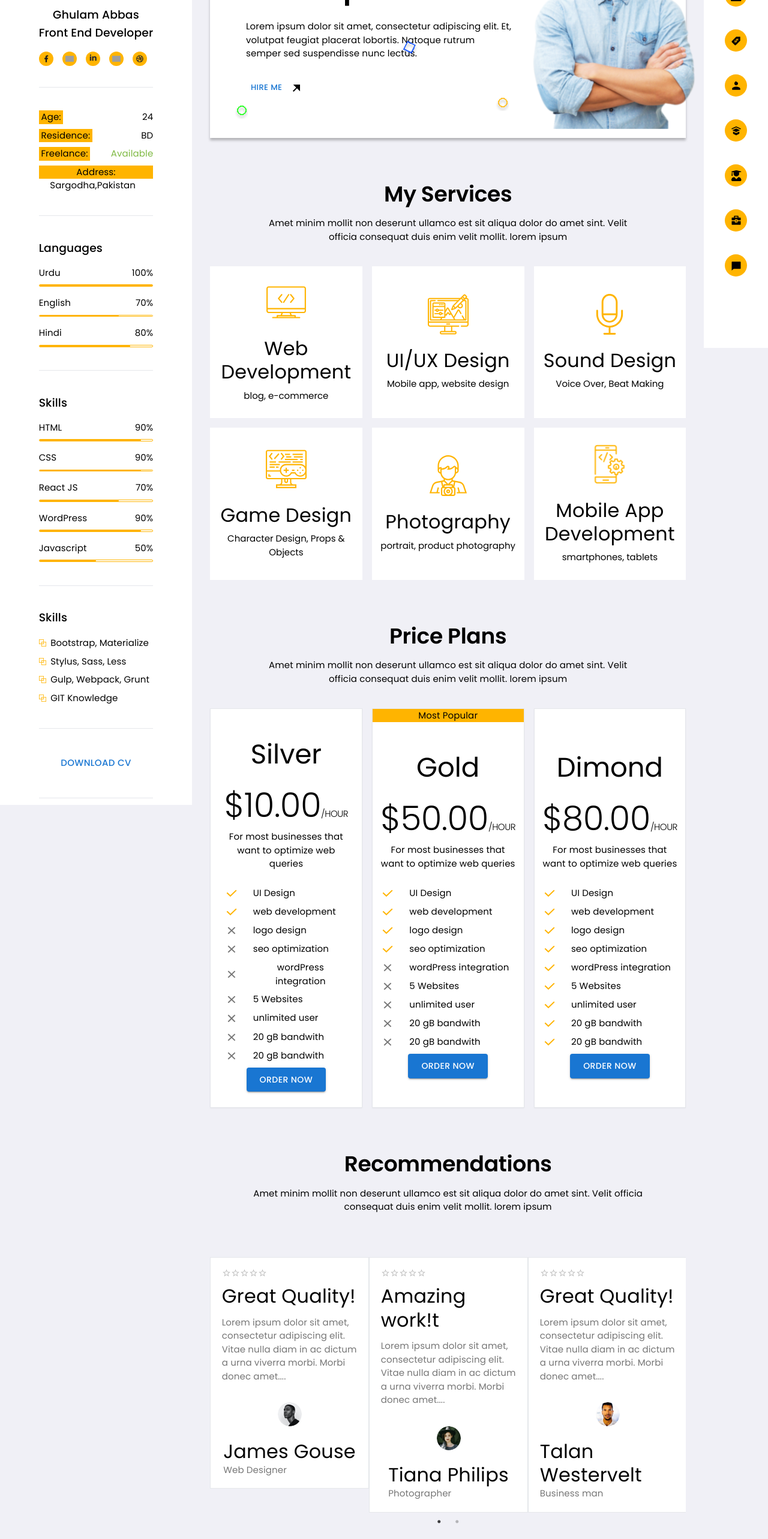
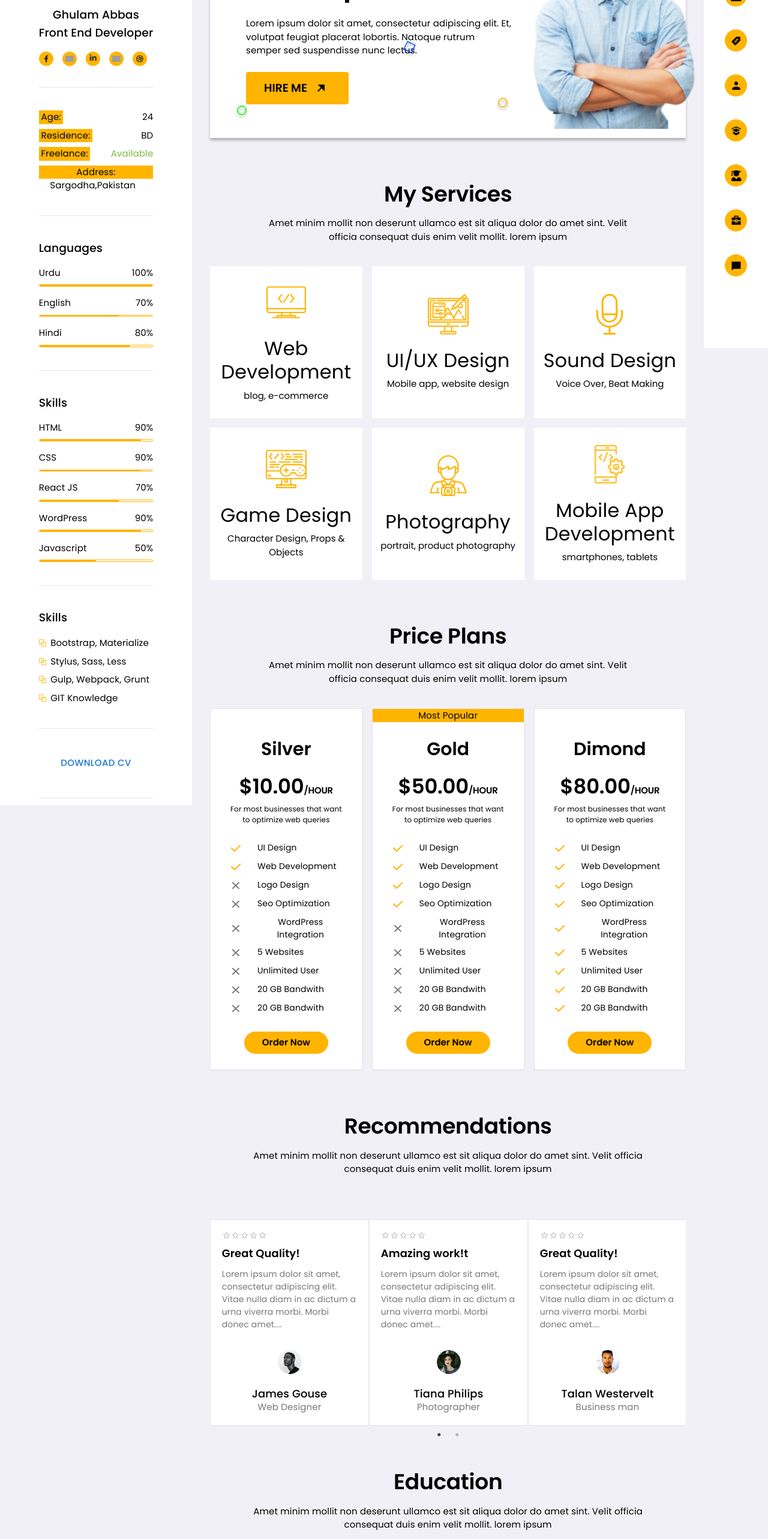
Before and after one commit to ghulamabbas01/portfolio-dev, a Next.js app: page / in a window 1280 px wide. Shown: the part 220-2786 px from the top of the page at 60% size. Built offline with nearby package versions, Linux system fonts and the light colour scheme; grey boxes are pictures that could not be loaded.

Commit message:
have some more changing

```diff
--- a/camponents/config.js
+++ b/camponents/config.js
@@ -3,27 +3,27 @@ export const soialIcon = [
   {
     id: 1,
     Image: "/left-sidebar-images/Icons-facebook.svg",
-    facebookUrl: "https://www.facebook.com/mrghulamabbas10",
+    socialLink: "https://www.facebook.com/mrghulamabbas10",
   },
   {
     id: 2,
     Image: "/left-sidebar-images/Icons-instagram.svg",
-    instagramUrl: "https://www.instagram.com/mrghulamabbas10",
+    socialLink: "https://www.instagram.com/mrghulamabbas10",
   },
   {
     id: 3,
     Image: "/left-sidebar-images/Icons-linkedin.svg",
-    linkedinUrl: "https://www.linkedin.com/in/ghulam-abbas-23a77b267",
+    socialLink: "https://www.linkedin.com/in/ghulam-abbas-23a77b267",
   },
   {
     id: 4,
     Image: "/left-sidebar-images/Icons-twitter.svg",
-    twitterUrl: "https://twitter.com/GhulamA58975965",
+    socialLink: "https://twitter.com/GhulamA58975965",
   },
   {
     id: 5,
     Image: "/left-sidebar-images/Icons-dribbble.svg",
-    dribbbleUrl: "https://www.facebook.com/mrghulamabbas10",
+    socialLink: "https://www.facebook.com/mrghulamabbas10",
   },
 ];
 
--- a/camponents/leftSide/index.jsx
+++ b/camponents/leftSide/index.jsx
@@ -45,7 +45,7 @@ const RightSidebar = () => {
             {soialIcon?.map((data) => (
               <Box key={data?.id}>
                 <Link
-                  href={`${data?.facebookUrl}`}
+                  href={`${data?.socialLink}`}
                   className="social-Icon"
                   target="_blank">
                   <Image
--- a/camponents/main/Hero.jsx
+++ b/camponents/main/Hero.jsx
@@ -2,9 +2,12 @@ import React from "react";
 // import next components
 import Image from "next/image";
 // import material ui
-import { Stack, Typography, Box, Grid, Button } from "@mui/material";
+import { Stack, Typography, Box, Grid } from "@mui/material";
+// import useRouter
+import { useRouter } from "next/router";
 
 const Hero = () => {
+  const router = useRouter();
   return (
     <Box className="Hero-component md:h-[450px]">
       <Grid
@@ -28,9 +31,10 @@ const Hero = () => {
               suspendisse nunc lectus.
             </Typography>
             <Box>
-              <Button
-                className="px-8 py-4 bg-[#FFB400] hover:bg-[#cf9817] font-semibold text-xl text-black"
-                endIcon={
+              <button
+                onClick={() => router.push("#")}
+                className="px-8 py-3 flex items-center gap-2 bg-[#FFB400] hover:bg-[#cf9817] font-semibold text-xl text-black rounded">
+                HIRE ME
                 <svg
                   xmlns="http://www.w3.org/2000/svg"
                   width="32"
@@ -42,9 +46,7 @@ const Hero = () => {
                     fill="black"
                   />
                 </svg>
-                }>
-                HIRE ME
-              </Button>
+              </button>
             </Box>
           </Stack>
         </Grid>
--- a/camponents/main/PricingPlane.jsx
+++ b/camponents/main/PricingPlane.jsx
@@ -5,7 +5,11 @@ import Image from "next/image";
 import { Stack, Typography, Box, Grid, Button } from "@mui/material";
 import { PricingData } from "./config";
 
+// import useRouter
+import { useRouter } from "next/router";
+
 const PricingPlane = () => {
+    const router = useRouter();
   return (
     <Stack>
       <Stack className="mx-auto text-center " spacing={2}>
@@ -24,24 +28,24 @@ const PricingPlane = () => {
           {PricingData?.map((data) => (
             <Grid item xs={12} md={4} key={data?.id}>
               <Stack
-                className="justify-center items-center px-8 bg-white pt-7 pb-7 relative h-full  shadow-sm border-[1px]"
+                className="justify-center items-center px-8 bg-white pt-7 pb-7 relative h-full  shadow-sm border-[1px] h-full"
                 spacing={3}>
                 <Typography
                   variant="body1"
                   className="absolute top-0 bg-[#FFB400] w-full text-center ">
                   {data?.populer}
                 </Typography>
-                <Typography variant="h3" className="font-semibold text-2xl ">
+                <Typography variant="h3" fontSize={30} fontWeight={600}>
                   {data?.name}
                 </Typography>
                 <Stack spacing={1} className="text-center">
-                  <Typography variant="h2" className="font-semibold text-4xl">
+                  <Typography variant="h2" fontSize={34} fontWeight={600}>
                     {data?.price}
                     <Box component="span" className="uppercase">
                       /hour
                     </Box>
                   </Typography>
-                  <Typography variant="body1" className="text-center pb-5">
+                  <Typography variant="body1" fontSize={12} className="text-center pb-5">
                     {data?.description}
                   </Typography>
                   {data?.children?.map((val, index) => (
@@ -61,16 +65,15 @@ const PricingPlane = () => {
                           height={24}
                         />
                       )}
-                      <Typography variant="body1">{val?.name}</Typography>
+                      <Typography variant="body1" fontSize={14} textTransform="capitalize">{val?.name}</Typography>
                     </Stack>
                   ))}
                   <Box>
-                    <Button
-                      variant="contained"
-                      size="large"
-                      className="bg-[#FFB400] hover:bg-[#cc920b] rounded-full px-8 mt-5 text-black">
+                    <button
+                      onClick={() => router.push("#")}
+                      className="bg-[#FFB400] hover:bg-[#cc920b] rounded-full px-8 py-2 font-semibold mt-5 text-black">
                       {data?.button}
-                    </Button>
+                    </button>
                   </Box>
                 </Stack>
               </Stack>
--- a/camponents/main/Testimonial.jsx
+++ b/camponents/main/Testimonial.jsx
@@ -60,23 +60,28 @@ const Testimonial = () => {
         {TestimonialData?.map((data) => (
           <Stack
             spacing={4}
-            className="bg-white p-5 border-[1px]"
+            className="bg-white p-5 border-[1px] h-full"
             key={data?.id}>
             <Stack spacing={1.5}>
               <Rating size="large" />
-              <Typography variant="h4" className="text-[18px] font-[500]">
+              <Typography variant="h4" fontSize={18} fontWeight={600}>
                 {data?.work}
               </Typography>
-              <Typography variant="body1" className="text-[#767676]">
+              <Typography
+                variant="body1"
+                className="text-[#767676]"
+                fontSize={14}>
                 {data?.description}
               </Typography>
             </Stack>
             <Stack className="flex-row items-center gap-6">
               <Avatar src={data?.avatar} alt="avatar" className="w-20 h-20" />
-              <Box>
+              <Box className="flex items-center flex-col">
                 <Typography
                   variant="h4"
-                  className="text-[18px] font-[500] mb-1">
+                  fontSize={18}
+                  fontWeight={500}
+                  className="mb-1">
                   {data?.name}
                 </Typography>
                 <Typography variant="body1" className="text-[#767676]">
```
Lines whose indentation alone changed are shown as unchanged.
